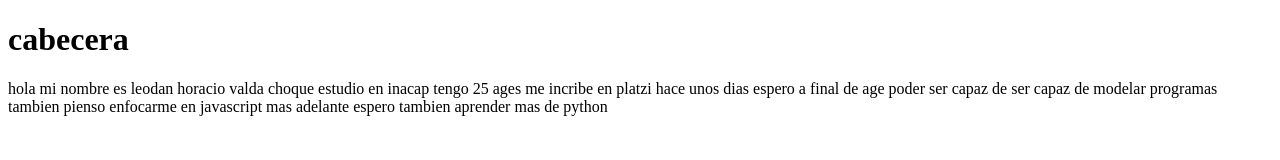
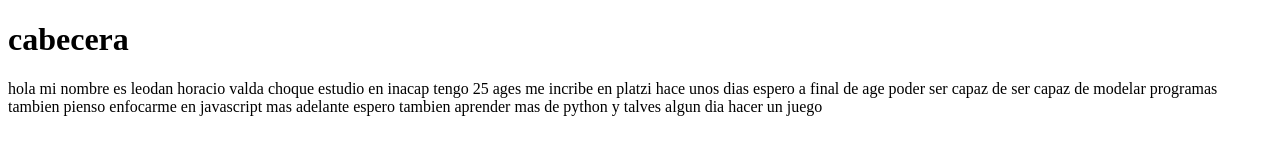
Before and after one commit to lenzx/repositorio-prueba, a plain HTML site: page practicaGit/index.html in a window 1280 px wide. Drawn offline with Linux system fonts and the light colour scheme.

Commit message:
juego agregado

```diff
--- a/practicaGit/index.html
+++ b/practicaGit/index.html
@@ -15,6 +15,7 @@ me incribe en platzi hace unos dias
 espero a final de age poder ser capaz de ser capaz de modelar programas
 tambien pienso enfocarme en javascript
 mas adelante espero tambien aprender mas de python
+y talves algun dia hacer un juego
 
 </body>
 </html>
```
